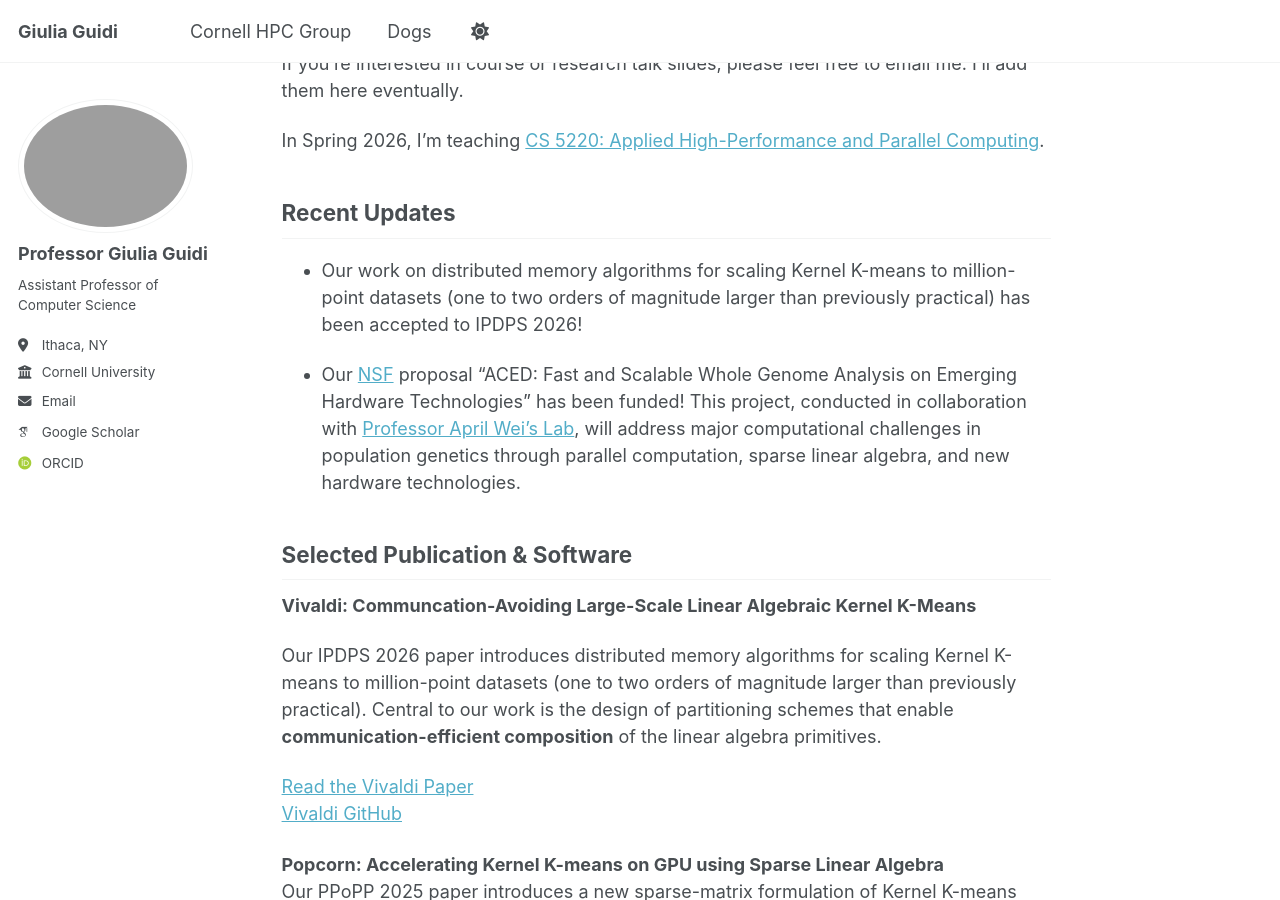
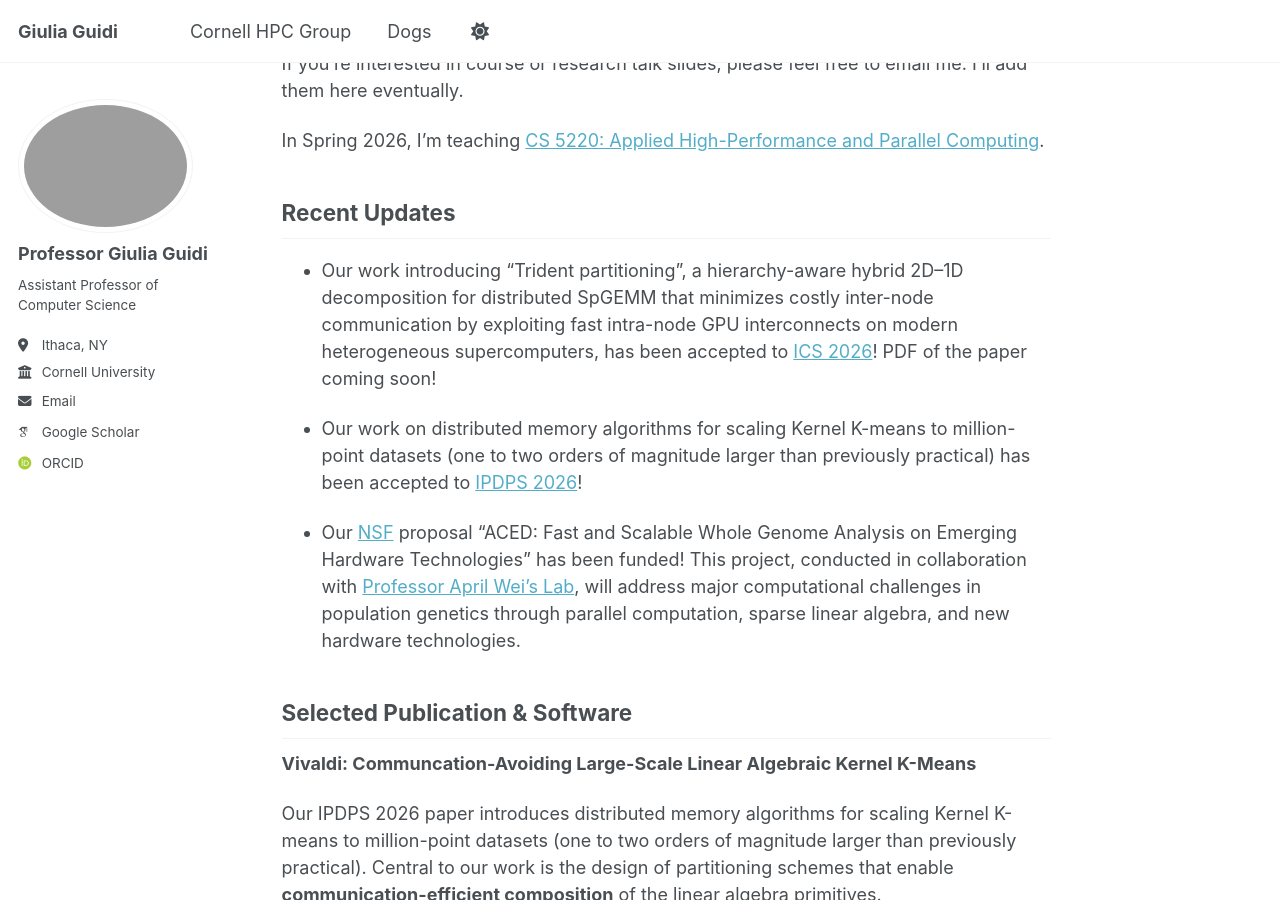
Before and after one commit to giuliaguidi/giuliaguidi.github.io, a Jekyll site: the page built from _pages/about.md, in a window 1280 px wide and 900 px high, scrolled down 1110 px. Built offline with Jekyll 4.4.1, drawn with Linux system fonts in a browser that asks for light colours; some web fonts are replaced.

Commit message:
Update recent updates section with new research details
Added details about the acceptance of new research work on Trident partitioning and updated the Kernel K-means project acceptance information.

```diff
--- a/_pages/about.md
+++ b/_pages/about.md
@@ -36,7 +36,9 @@ In Spring 2026, I'm teaching [CS 5220: Applied High-Performance and Parallel Com
 Recent Updates
 ------
 
-- Our work on distributed memory algorithms for scaling Kernel K-means to million-point datasets (one to two orders of magnitude larger than previously practical) has been accepted to IPDPS 2026!
+- Our work introducing "Trident partitioning", a hierarchy-aware hybrid 2D–1D decomposition for distributed SpGEMM that minimizes costly inter-node communication by exploiting fast intra-node GPU interconnects on modern heterogeneous supercomputers, has been accepted to [ICS 2026](https://dipsa-qub.github.io/ICS2026-webpage/)! PDF of the paper coming soon!
+
+- Our work on distributed memory algorithms for scaling Kernel K-means to million-point datasets (one to two orders of magnitude larger than previously practical) has been accepted to [IPDPS 2026](https://www.ipdps.org/)!
 
 - Our [NSF](https://www.nsf.gov/) proposal "ACED: Fast and Scalable Whole Genome Analysis on Emerging Hardware Technologies" has been funded! This project, conducted in collaboration with [Professor April Wei's Lab](https://aprilweilab.github.io/), will address major computational challenges in population genetics through parallel computation, sparse linear algebra, and new hardware technologies.
 
```
